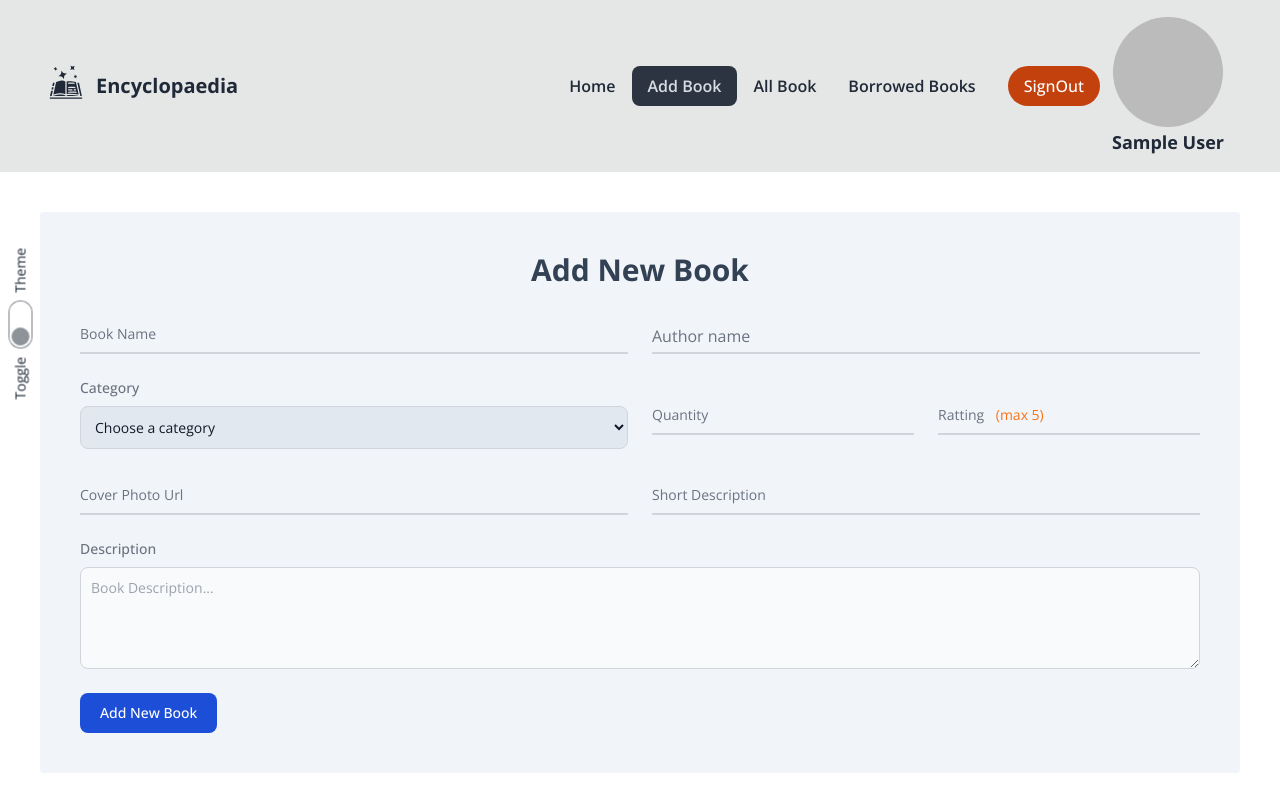
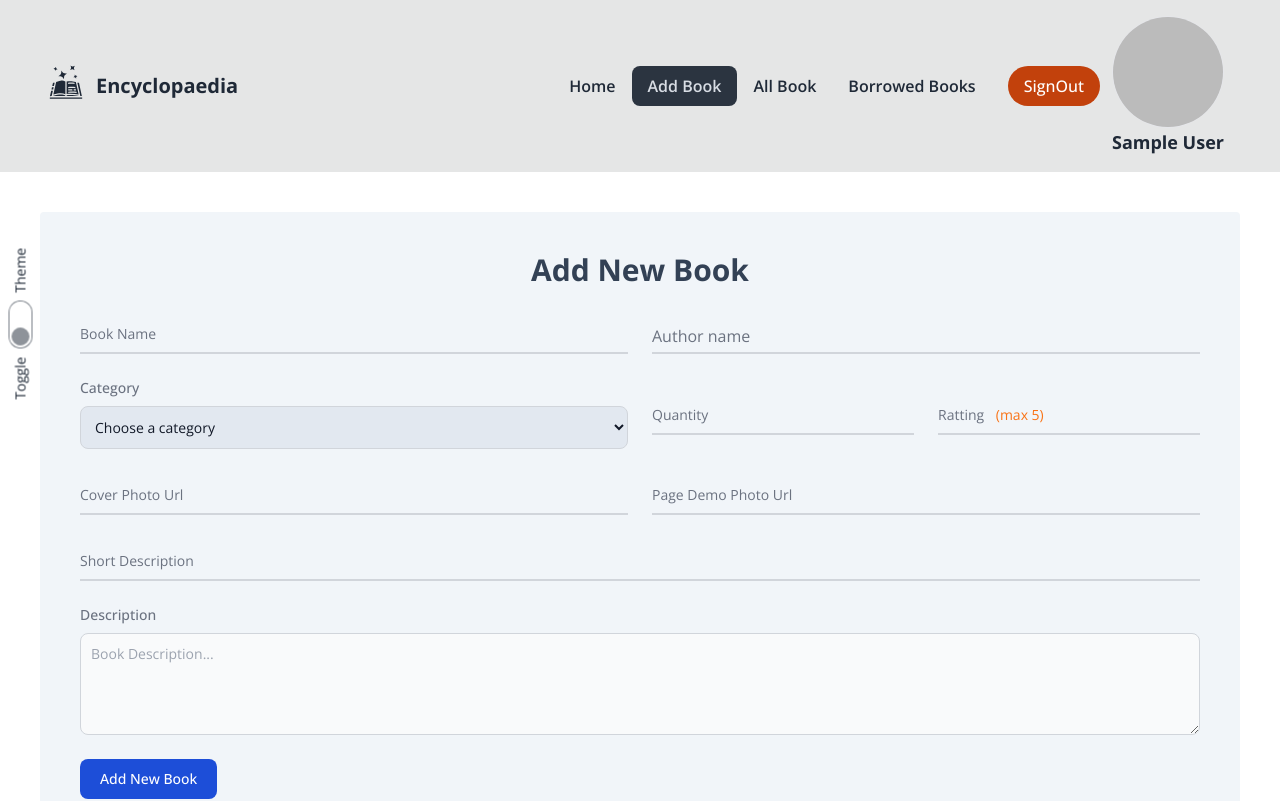
Before and after one commit to Mahadi-Hasan-Sopon/library-management, a React (Vite) app: page /addBook in a window 1280 px wide. Shown: the top 801 px of the page. Built offline with nearby package versions, Linux system fonts and the light colour scheme; no server answers; sample sign-in values are in the browser's storage.

Commit message:
book adding functionality created

```diff
--- a/src/pages/addBook/AddBook.jsx
+++ b/src/pages/addBook/AddBook.jsx
@@ -1,7 +1,58 @@
+import axios from "axios";
+import toast from "react-hot-toast";
+
 const AddBook = () => {
+  const handleAddBookClick = (e) => {
+    e.preventDefault();
+    const form = e.currentTarget;
+    const title = form.title.value;
+    const author = form.author.value;
+    const category = form.category.value;
+    const quantity = form.quantity.value;
+    const rate = form.rating.value;
+    const cover = form.cover.value;
+    const page_demo = form.page_demo.value;
+    const short_description = form.short_description.value;
+    const description = form.description.value;
+    const newBook = {
+      title,
+      author,
+      category,
+      quantity: parseInt(quantity),
+      rating: { rate: parseFloat(rate), count: 1 },
+      image: { cover: cover, page_demo: page_demo },
+      short_description,
+      description,
+    };
+
+    const toastId = toast.loading("Adding new Book....");
+    try {
+      axios
+        .post(`http://localhost:5000/allBook`, newBook, {
+          withCredentials: true,
+        })
+        .then((res) => {
+          console.log(res.data);
+          if (res.data.inserterId) {
+            toast.success("New Book Added Successfully.", { id: toastId });
+          }
+        })
+        .catch((err) => {
+          console.log(err);
+          toast.error(err?.message, { id: toastId });
+        });
+    } catch (error) {
+      console.log(error);
+      toast.error(error?.message, { id: toastId });
+    }
+  };
+
   return (
     <div className="py-10">
-      <form className="bg-slate-100 dark:bg-base-200 py-4 md:py-10 px-4 md:px-10 rounded">
+      <form
+        onSubmit={handleAddBookClick}
+        className="bg-slate-100 dark:bg-base-200 py-4 md:py-10 px-4 md:px-10 rounded"
+      >
         <h1 className="text-3xl font-bold text-slate-700 dark:text-slate-500 text-center mb-6">
           Add New Book
         </h1>
@@ -59,14 +110,15 @@ const AddBook = () => {
               <option value="Fantasy">Fantasy</option>
               <option value="Science & Math">Science & Math</option>
               <option value="History">History</option>
+              <option value="Programming">Programming</option>
             </select>
           </div>
           <div className="relative z-0 w-full mb-6 group">
             <div className="flex justify-between gap-6 w-full">
               <div className="quantity flex-1">
                 <input
+                  name="quantity"
                   type="text"
-                  name="quantity"
                   id="quantity"
                   className="block py-2.5 px-0 w-full text-sm text-gray-900 bg-transparent border-0 border-b-2 border-gray-300 appearance-none dark:text-white dark:border-gray-600 dark:focus:border-blue-500 focus:outline-none focus:ring-0 focus:border-blue-600 peer"
                   placeholder=""
@@ -81,7 +133,7 @@ const AddBook = () => {
               </div>
               <div className="ratting flex-1 relative">
                 <input
-                  name="ratting"
+                  name="rating"
                   type="text"
                   id="ratting"
                   className="block py-2.5 px-0 w-full text-sm text-gray-900 bg-transparent border-0 border-b-2 border-gray-300 appearance-none dark:text-white dark:border-gray-600 dark:focus:border-blue-500 focus:outline-none focus:ring-0 focus:border-blue-600 peer"
@@ -104,15 +156,15 @@ const AddBook = () => {
         <div className="grid md:grid-cols-2 md:gap-6 items-center">
           <div className="relative z-0 w-full mb-6 group">
             <input
+              name="cover"
               type="text"
-              name="image"
-              id="image"
+              id="cover"
               className="block py-2.5 px-0 w-full text-sm text-gray-900 bg-transparent border-0 border-b-2 border-gray-300 appearance-none dark:text-white dark:border-gray-600 dark:focus:border-blue-500 focus:outline-none focus:ring-0 focus:border-blue-600 peer"
               placeholder=" "
               required
             />
             <label
-              htmlFor="image"
+              htmlFor="cover"
               className="peer-focus:font-medium absolute text-sm text-gray-500 dark:text-gray-400 duration-300 transform -translate-y-6 scale-75 top-3 -z-10 origin-[0] peer-focus:left-0 peer-focus:text-blue-600 peer-focus:dark:text-blue-500 peer-placeholder-shown:scale-100 peer-placeholder-shown:translate-y-0 peer-focus:scale-90 peer-focus:-translate-y-6"
             >
               Cover Photo Url
@@ -120,8 +172,26 @@ const AddBook = () => {
           </div>
           <div className="relative z-0 w-full mb-6 group">
             <input
+              name="page_demo"
               type="text"
+              id="page_demo"
+              className="block py-2.5 px-0 w-full text-sm text-gray-900 bg-transparent border-0 border-b-2 border-gray-300 appearance-none dark:text-white dark:border-gray-600 dark:focus:border-blue-500 focus:outline-none focus:ring-0 focus:border-blue-600 peer"
+              placeholder=" "
+              required
+            />
+            <label
+              htmlFor="page_demo"
+              className="peer-focus:font-medium absolute text-sm text-gray-500 dark:text-gray-400 duration-300 transform -translate-y-6 scale-75 top-3 -z-10 origin-[0] peer-focus:left-0 peer-focus:text-blue-600 peer-focus:dark:text-blue-500 peer-placeholder-shown:scale-100 peer-placeholder-shown:translate-y-0 peer-focus:scale-90 peer-focus:-translate-y-6"
+            >
+              Page Demo Photo Url
+            </label>
+          </div>
+        </div>
+        <div className="grid">
+          <div className="relative z-0 w-full mb-6 group">
+            <input
               name="short_description"
+              type="text"
               id="short_description"
               className="block py-2.5 px-0 w-full text-sm text-gray-900 bg-transparent border-0 border-b-2 border-gray-300 appearance-none dark:text-white dark:border-gray-600 dark:focus:border-blue-500 focus:outline-none focus:ring-0 focus:border-blue-600 peer"
               placeholder=" "
```
